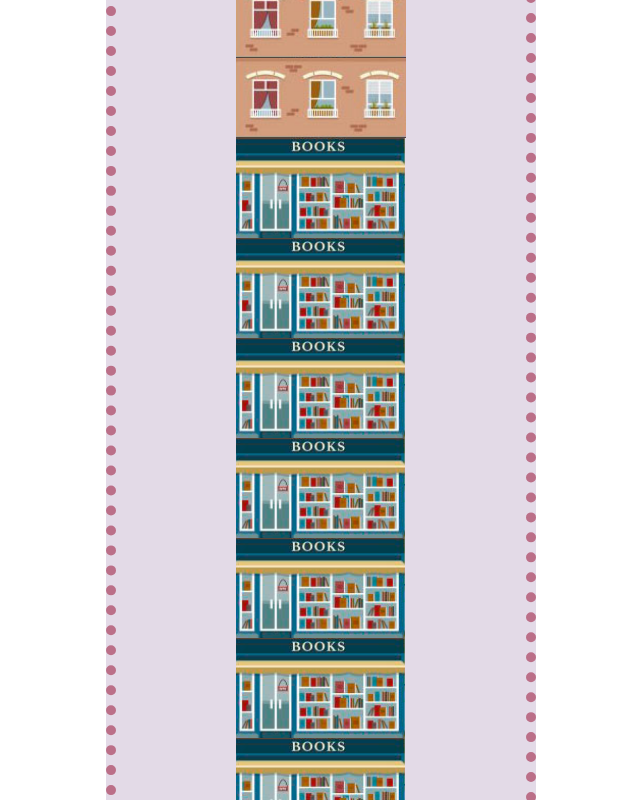
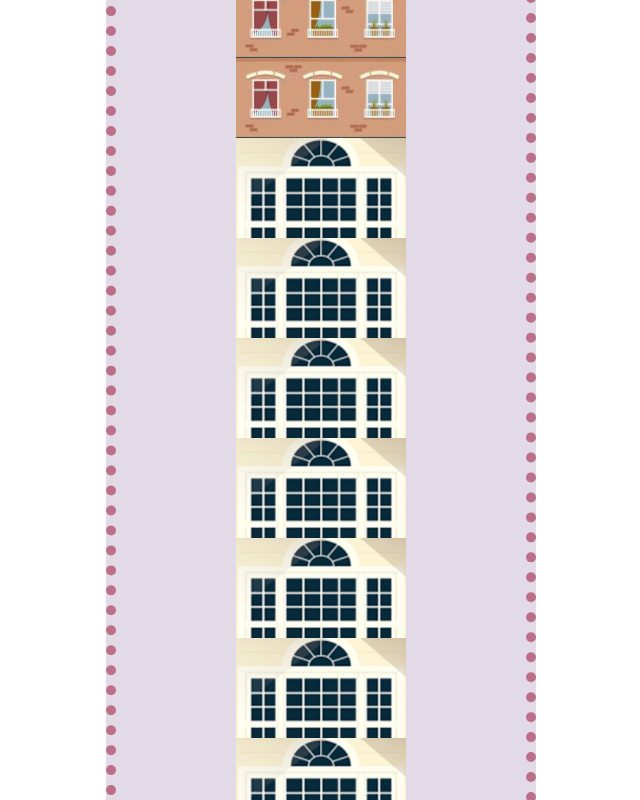
Before and after one commit to soltonbekov-aiymkyz/builder, a React (Create React App) app: page /checkout in a window 1280 px wide. Shown: the part 380-1180 px from the top of the page, without its empty margins (324-964 px from the left). Built offline with nearby package versions, Linux system fonts and the light colour scheme.

Commit message:
corectefd skyscaper level

```diff
--- a/src/components/SkyscaperBuilder/SkyscaperLevel/SkyscaperLevel.js
+++ b/src/components/SkyscaperBuilder/SkyscaperLevel/SkyscaperLevel.js
@@ -1,15 +1,15 @@
 import React from "react"
 import floor1 from "../../../Images/livingFloor.jpg"
-import floor2 from "../../../Images/bookstoree1.png"
-import floor3 from "../../../Images/changingroom.png"
-import floor4 from "../../../Images/flower.jpg"
-import floor5 from "../../../Images/plants.png"
+import floor2 from "../../../Images/me.jpg"
+import floor3 from "../../../Images/bookstoree1.png"
+import floor4 from "../../../Images/achyk.jpg"
+import floor5 from "../../../Images/changingroom.png"
 const SkyscaperLevel =({type}) => {
     const types = {
         floor1 : {backgroundImage : `url(${floor1})` , width:"170px", height:"80px",  backgroundSize: "Cover"},
         floor2 : {backgroundImage : `url(${floor2})` , width:"170px", height:"100px",  backgroundSize: "Cover"},
         floor3 : {backgroundImage : `url(${floor3})` , width:"170px", height:"120px",  backgroundSize: "Cover"},
-        floor4 : {backgroundImage : `url(${floor4})`,backgroundSize:"Cover",width:"170px",display: "block",height:"120px"},
+        floor4 : {backgroundImage : `url(${floor4})`,backgroundSize:"Cover",width:"170px",/*display: "block",*/height:"120px"},
         floor5 : {backgroundImage : `url(${floor5})` , width:"170px", height:"120px",  backgroundSize: "Cover"},
     }
     return (
```
